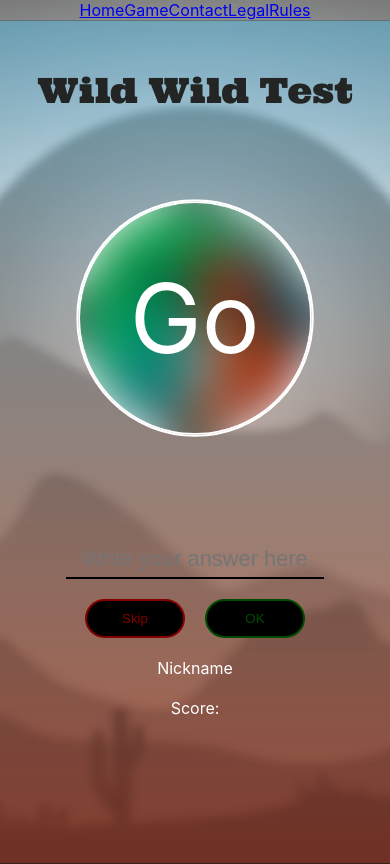
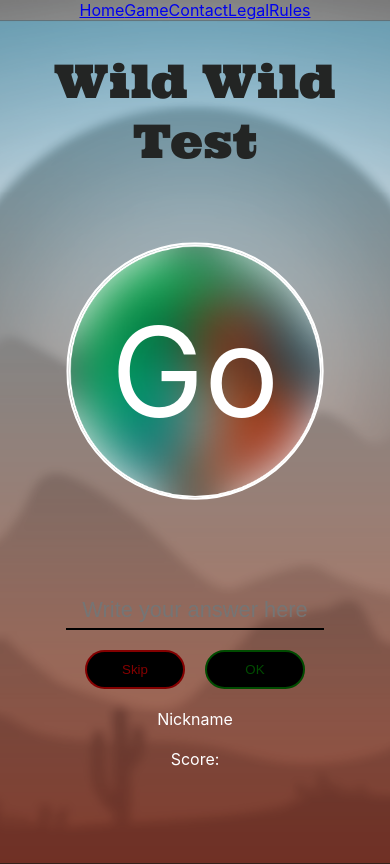
Before and after one commit to alexandre-peyrichout/Wild-Wild-Test-API-YouTube, a React (Create React App) app: page /Game in a window 390 px wide. Built offline with nearby package versions, Linux system fonts and the light colour scheme.

Commit message:
responsivee VH

```diff
--- a/src/components/Game.css
+++ b/src/components/Game.css
@@ -30,22 +30,6 @@
 
 .fullvh {
   opacity: 1;
-}
-
-.ready {
-  color: teal;
-  border: solid 2px teal;
-  background-color: black;
-  border-radius: 20px;
-  padding: 10px;
-  width: 200px;
-  height: 40px;
-  margin-left: auto;
-  margin-right: auto;
-}
-
-.ready::-moz-focus-inner {
-  border: 0;
 }
 
 .loading-btn {
@@ -161,7 +145,7 @@
 
 .default,
 .playing {
-  font-size: calc(5rem + 2vw);
+  font-size: calc(5rem + 4vh);
 }
 
 .playing {
@@ -173,7 +157,7 @@
 }
 
 .loading {
-  font-size: calc(2rem + 2vw);
+  font-size: calc(2rem + 4vh);
 }
 
 @keyframes playing {
@@ -272,10 +256,9 @@
   justify-content: center;
   align-items: center;
   position: relative;
-  width: calc(200px + 4vw);
-  height: calc(200px + 4vw);
-  margin-left: auto;
-  margin-right: auto;
+  width: calc(150px + 10vh);
+  height: calc(150px + 10vh);
+  margin: 20px auto;
 }
 
 .fake-div,
@@ -324,9 +307,4 @@
   .fullvh {
     flex-wrap: wrap;
   }
-
-  .game-parent h1,
-  .fullvh h1 {
-    font-size: 20px;
-  }
 }
--- a/src/components/Home/Title.css
+++ b/src/components/Home/Title.css
@@ -1,6 +1,6 @@
 h1 {
   font-family: 'Ultra', regular;
   color: #232524;
-  font-size: calc(1.3rem + 3.6vw);
+  font-size: calc(1rem + 3.6vh);
   font-weight: 150;
 }
```
